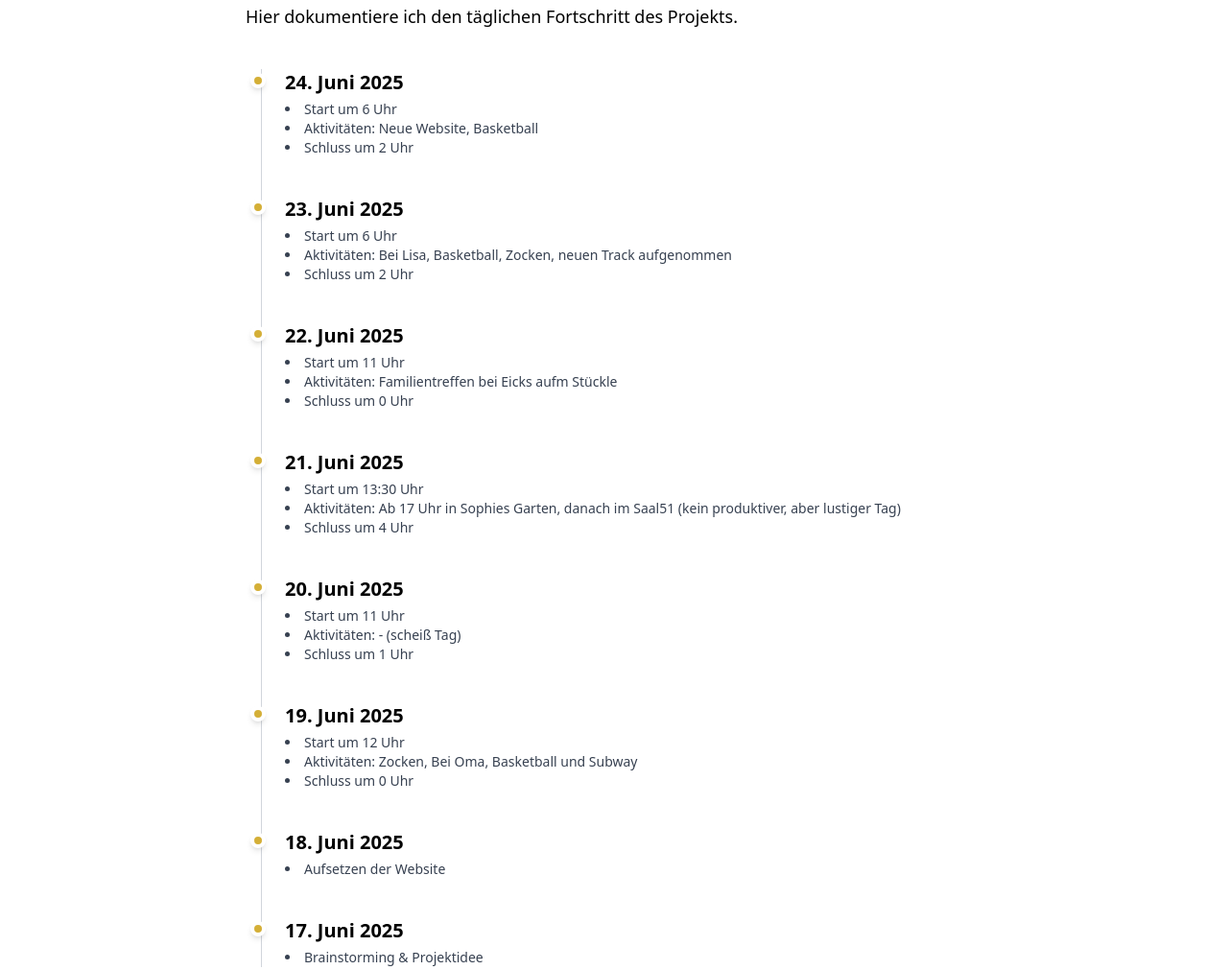
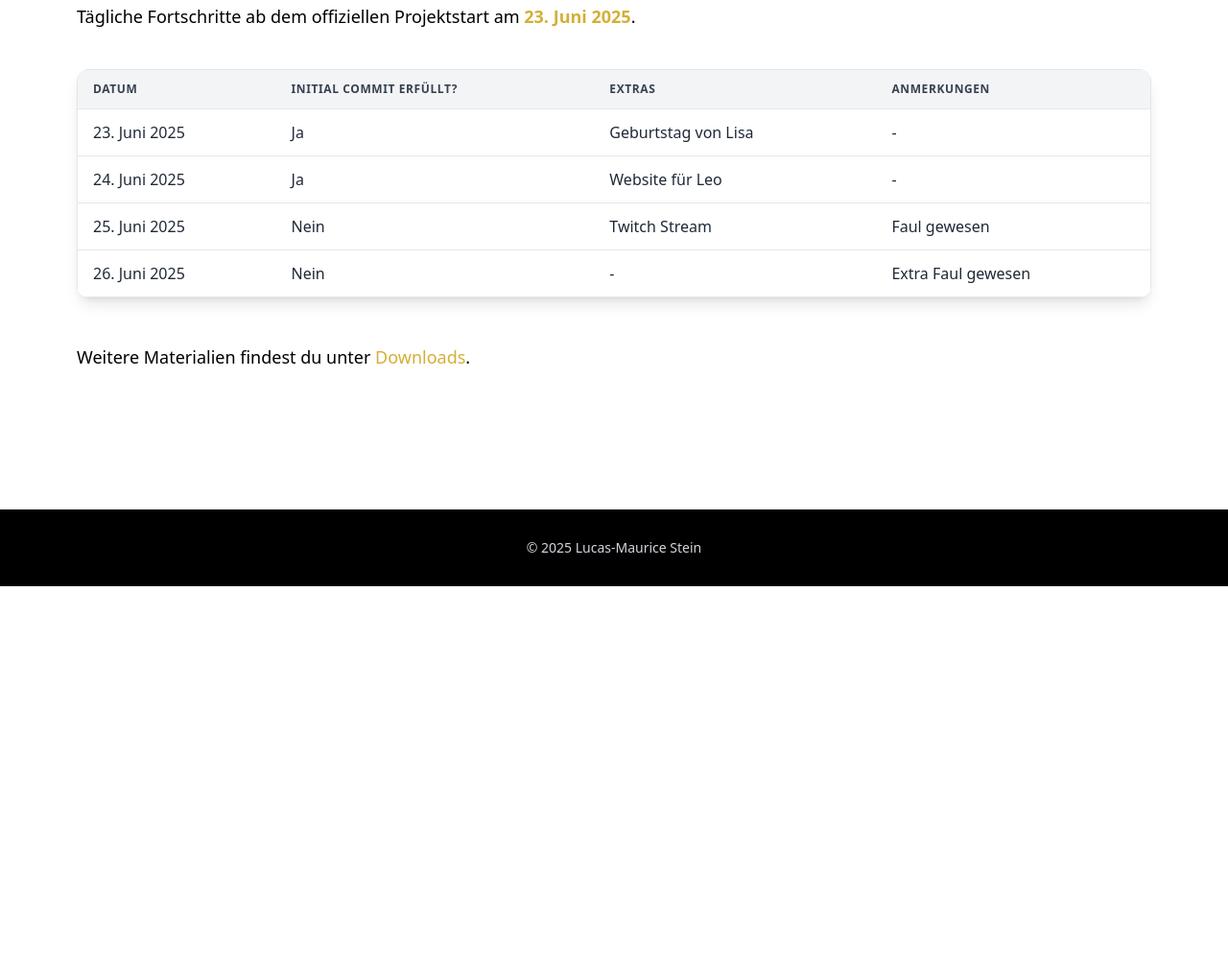
Before and after one commit to Lucas-MStein/asap, a website built with Vite: page daily.html in a window 1280 px wide. Shown: the part 189-1200 px from the top of the page at 96% size. After the commit the page ends 800 px from the top, so only its background shows below. Built offline with nearby package versions, Linux system fonts and the light colour scheme.

Commit message:
adjusted daily

```diff
--- a/daily.html
+++ b/daily.html
@@ -2,7 +2,7 @@
 <html lang="de">
 <head>
   <meta charset="UTF-8" />
-  <meta name="viewport" content="width=device-width, initial-scale=1.0"/>
+  <meta name="viewport" content="width=device-width, initial-scale=1.0" />
   <title>Daily Commits</title>
   <link rel="stylesheet" href="/style.css" />
   <link rel="icon" href="/img/asap-logo.png" />
@@ -10,7 +10,7 @@
 </head>
 <body class="bg-white text-black min-h-screen flex flex-col">
 
-<!-- Header mit Zurück-Link -->
+<!-- Header -->
 <header class="h-14 flex items-center px-4 md:px-20 bg-black text-white shadow-md sticky top-0 z-50">
   <a href="index.html#blog" class="flex items-center text-sm hover:text-[#d4af37] transition">
     <svg xmlns="http://www.w3.org/2000/svg" class="h-5 w-5 mr-2" fill="none" viewBox="0 0 24 24" stroke="currentColor" stroke-width="2">
@@ -20,97 +20,57 @@
   </a>
 </header>
 
-<!-- Main Inhalt -->
+<!-- Content -->
 <main class="flex-1 py-20 px-4 md:px-20">
-  <div class="max-w-3xl mx-auto">
+  <div class="max-w-6xl mx-auto">
 
-    <!-- Überschrift -->
+    <!-- Intro -->
     <h1 class="text-4xl font-extrabold tracking-tight mb-4">Daily Commits</h1>
     <p class="text-lg leading-relaxed mb-10">
-      Hier dokumentiere ich den täglichen Fortschritt des Projekts.
+      Tägliche Fortschritte ab dem offiziellen Projektstart am <strong class="text-[#d4af37]">23. Juni 2025</strong>.
     </p>
 
-    <!-- Timeline -->
-    <div class="relative border-l border-gray-300 ml-4 space-y-10">
-      <!-- Eintrag 1 -->
-      <div class="relative pl-6">
-        <div class="absolute left-[-12px] top-1 w-4 h-4 bg-[#d4af37] rounded-full border-4 border-white shadow-md"></div>
-        <h2 class="text-xl font-bold mb-1">24. Juni 2025</h2>
-        <ul class="list-disc list-inside text-sm text-gray-700">
-          <li>Start um 6 Uhr</li>
-          <li>Aktivitäten: Neue Website, Basketball</li>
-          <li>Schluss um 2 Uhr</li>
-        </ul>
-      </div>
-
-      <div class="relative pl-6">
-        <div class="absolute left-[-12px] top-1 w-4 h-4 bg-[#d4af37] rounded-full border-4 border-white shadow-md"></div>
-        <h2 class="text-xl font-bold mb-1">23. Juni 2025</h2>
-        <ul class="list-disc list-inside text-sm text-gray-700">
-          <li>Start um 6 Uhr</li>
-          <li>Aktivitäten: Bei Lisa, Basketball, Zocken, neuen Track aufgenommen</li>
-          <li>Schluss um 2 Uhr</li>
-        </ul>
-      </div>
-
-      <div class="relative pl-6">
-        <div class="absolute left-[-12px] top-1 w-4 h-4 bg-[#d4af37] rounded-full border-4 border-white shadow-md"></div>
-        <h2 class="text-xl font-bold mb-1">22. Juni 2025</h2>
-        <ul class="list-disc list-inside text-sm text-gray-700">
-          <li>Start um 11 Uhr</li>
-          <li>Aktivitäten: Familientreffen bei Eicks aufm Stückle</li>
-          <li>Schluss um 0 Uhr</li>
-        </ul>
-      </div>
-
-      <div class="relative pl-6">
-        <div class="absolute left-[-12px] top-1 w-4 h-4 bg-[#d4af37] rounded-full border-4 border-white shadow-md"></div>
-        <h2 class="text-xl font-bold mb-1">21. Juni 2025</h2>
-        <ul class="list-disc list-inside text-sm text-gray-700">
-          <li>Start um 13:30 Uhr</li>
-          <li>Aktivitäten: Ab 17 Uhr in Sophies Garten, danach im Saal51 (kein produktiver, aber lustiger Tag)</li>
-          <li>Schluss um 4 Uhr</li>
-        </ul>
-      </div>
-
-      <div class="relative pl-6">
-        <div class="absolute left-[-12px] top-1 w-4 h-4 bg-[#d4af37] rounded-full border-4 border-white shadow-md"></div>
-        <h2 class="text-xl font-bold mb-1">20. Juni 2025</h2>
-        <ul class="list-disc list-inside text-sm text-gray-700">
-          <li>Start um 11 Uhr</li>
-          <li>Aktivitäten: - (scheiß Tag)</li>
-          <li>Schluss um 1 Uhr</li>
-        </ul>
-      </div>
-
-      <div class="relative pl-6">
-        <div class="absolute left-[-12px] top-1 w-4 h-4 bg-[#d4af37] rounded-full border-4 border-white shadow-md"></div>
-        <h2 class="text-xl font-bold mb-1">19. Juni 2025</h2>
-        <ul class="list-disc list-inside text-sm text-gray-700">
-          <li>Start um 12 Uhr</li>
-          <li>Aktivitäten: Zocken, Bei Oma, Basketball und Subway</li>
-          <li>Schluss um 0 Uhr</li>
-        </ul>
-      </div>
-      <!-- Eintrag 2 -->
-      <div class="relative pl-6">
-        <div class="absolute left-[-12px] top-1 w-4 h-4 bg-[#d4af37] rounded-full border-4 border-white shadow-md"></div>
-        <h2 class="text-xl font-bold mb-1">18. Juni 2025</h2>
-        <ul class="list-disc list-inside text-sm text-gray-700">
-          <li>Aufsetzen der Website</li>
-        </ul>
-      </div>
-      <!-- Eintrag 3 -->
-      <div class="relative pl-6">
-        <div class="absolute left-[-12px] top-1 w-4 h-4 bg-[#d4af37] rounded-full border-4 border-white shadow-md"></div>
-        <h2 class="text-xl font-bold mb-1">17. Juni 2025</h2>
-        <ul class="list-disc list-inside text-sm text-gray-700">
-          <li>Brainstorming & Projektidee</li>
-        </ul>
-      </div>
+    <!-- Tabelle -->
+    <div class="overflow-x-auto bg-white shadow-lg rounded-xl">
+      <table class="min-w-full text-left border border-gray-200 text-sm md:text-base">
+        <thead class="bg-gray-100 text-gray-700 uppercase text-xs font-semibold tracking-wider">
+        <tr>
+          <th class="px-4 py-3 border-b border-gray-200">Datum</th>
+          <th class="px-4 py-3 border-b border-gray-200">Initial Commit erfüllt?</th>
+          <th class="px-4 py-3 border-b border-gray-200">Extras</th>
+          <th class="px-4 py-3 border-b border-gray-200">Anmerkungen</th>
+        </tr>
+        </thead>
+        <tbody class="text-gray-800">
+        <tr class="hover:bg-gray-50">
+          <td class="px-4 py-3 border-b border-gray-200">23. Juni 2025</td>
+          <td class="px-4 py-3 border-b border-gray-200">Ja</td>
+          <td class="px-4 py-3 border-b border-gray-200">Geburtstag von Lisa</td>
+          <td class="px-4 py-3 border-b border-gray-200">-</td>
+        </tr>
+        <tr class="hover:bg-gray-50">
+          <td class="px-4 py-3 border-b border-gray-200">24. Juni 2025</td>
+          <td class="px-4 py-3 border-b border-gray-200">Ja</td>
+          <td class="px-4 py-3 border-b border-gray-200">Website für Leo</td>
+          <td class="px-4 py-3 border-b border-gray-200">-</td>
+        </tr>
+        <tr class="hover:bg-gray-50">
+          <td class="px-4 py-3 border-b border-gray-200">25. Juni 2025</td>
+          <td class="px-4 py-3 border-b border-gray-200">Nein</td>
+          <td class="px-4 py-3 border-b border-gray-200">Twitch Stream</td>
+          <td class="px-4 py-3 border-b border-gray-200">Faul gewesen</td>
+        </tr>
+        <tr class="hover:bg-gray-50">
+          <td class="px-4 py-3 border-b border-gray-200">26. Juni 2025</td>
+          <td class="px-4 py-3 border-b border-gray-200">Nein</td>
+          <td class="px-4 py-3 border-b border-gray-200">-</td>
+          <td class="px-4 py-3 border-b border-gray-200">Extra Faul gewesen</td>
+        </tr>
+        </tbody>
+      </table>
     </div>
 
-    <!-- Weiterführende Links -->
+    <!-- Hinweis -->
     <p class="mt-12 text-lg">
       Weitere Materialien findest du unter <a href="downloads.html" class="text-[#d4af37] hover:underline">Downloads</a>.
     </p>
@@ -118,7 +78,7 @@
 </main>
 
 <!-- Footer -->
-<footer class="h-14 md:h-20 bg-black text-gray-300 px-4 md:px-20 flex items-center justify-center">
+<footer class="h-14 md:h-20 bg-black text-gray-300 px-4 md:px-20 flex items-center justify-center mt-10">
   <div class="text-center text-sm">
     <span class="block md:inline">&copy; 2025 Lucas-Maurice Stein</span>
   </div>
```
Also changed, not shown: 2 other files.
